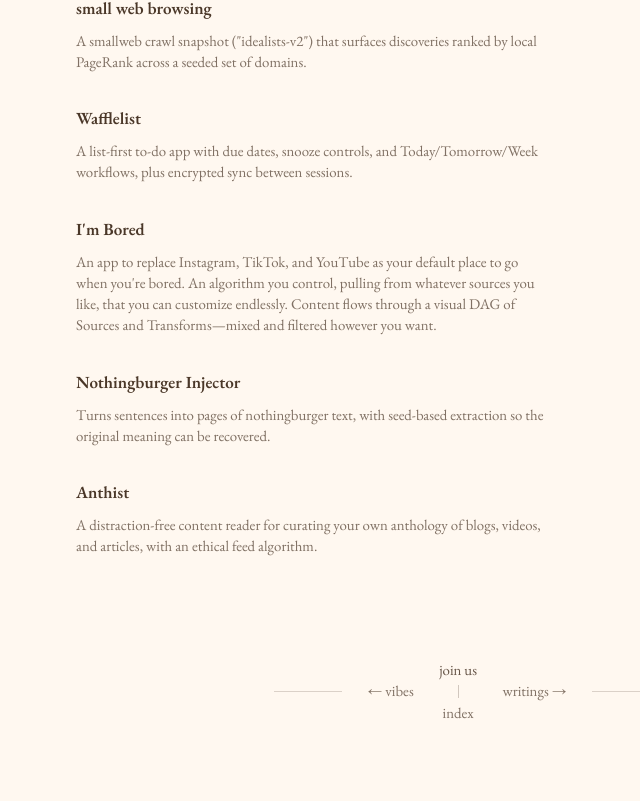
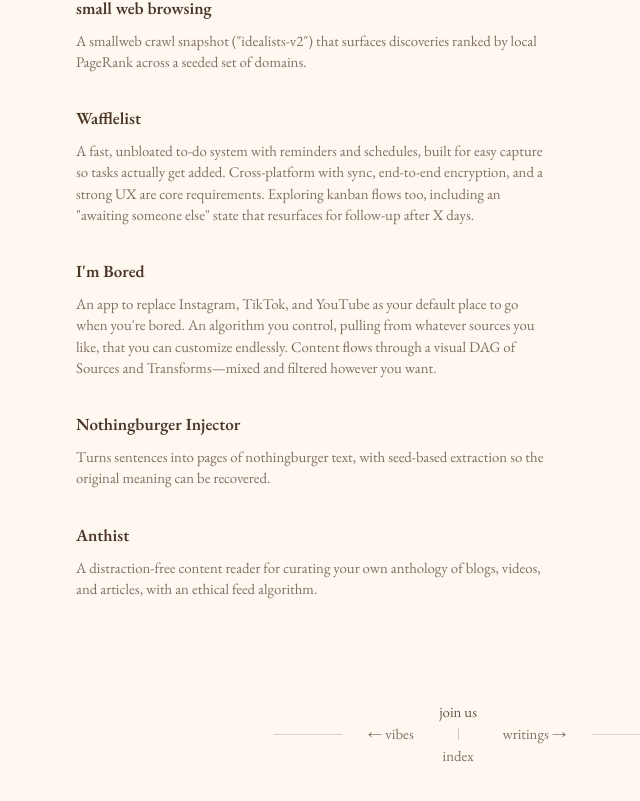
Before and after one commit to EternalRecursion121/idealists-site, a SvelteKit app: page /projects in a window 1280 px wide. Shown: the part 1290-2091 px from the top of the page, without its empty margins (173-813 px from the left). Built offline with nearby package versions, Linux system fonts and the light colour scheme.

Commit message:
Restore previous Wafflelist project description
Co-authored-by: Samuel Ratnam <EternalRecursion121@users.noreply.github.com>

```diff
--- a/src/routes/(standard)/projects/+page.server.ts
+++ b/src/routes/(standard)/projects/+page.server.ts
@@ -42,7 +42,7 @@ const projects: Project[] = [
 	{
 		name: 'Wafflelist',
 		url: 'https://wafflelist.mxbi.net/',
-		description: 'A list-first to-do app with due dates, snooze controls, and Today/Tomorrow/Week workflows, plus encrypted sync between sessions.'
+		description: 'A fast, unbloated to-do system with reminders and schedules, built for easy capture so tasks actually get added. Cross-platform with sync, end-to-end encryption, and a strong UX are core requirements. Exploring kanban flows too, including an "awaiting someone else" state that resurfaces for follow-up after X days.'
 	},
 	{
 		name: 'Nothingburger Injector',
```
